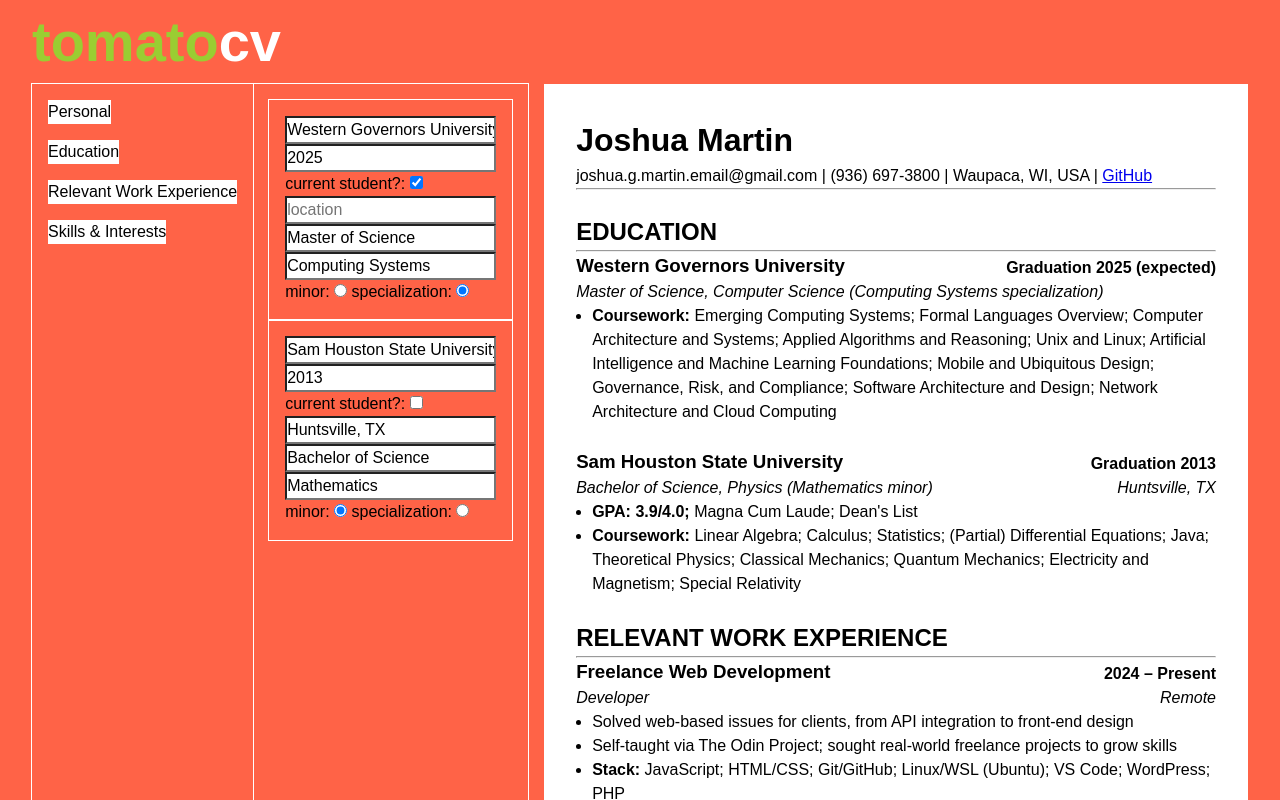
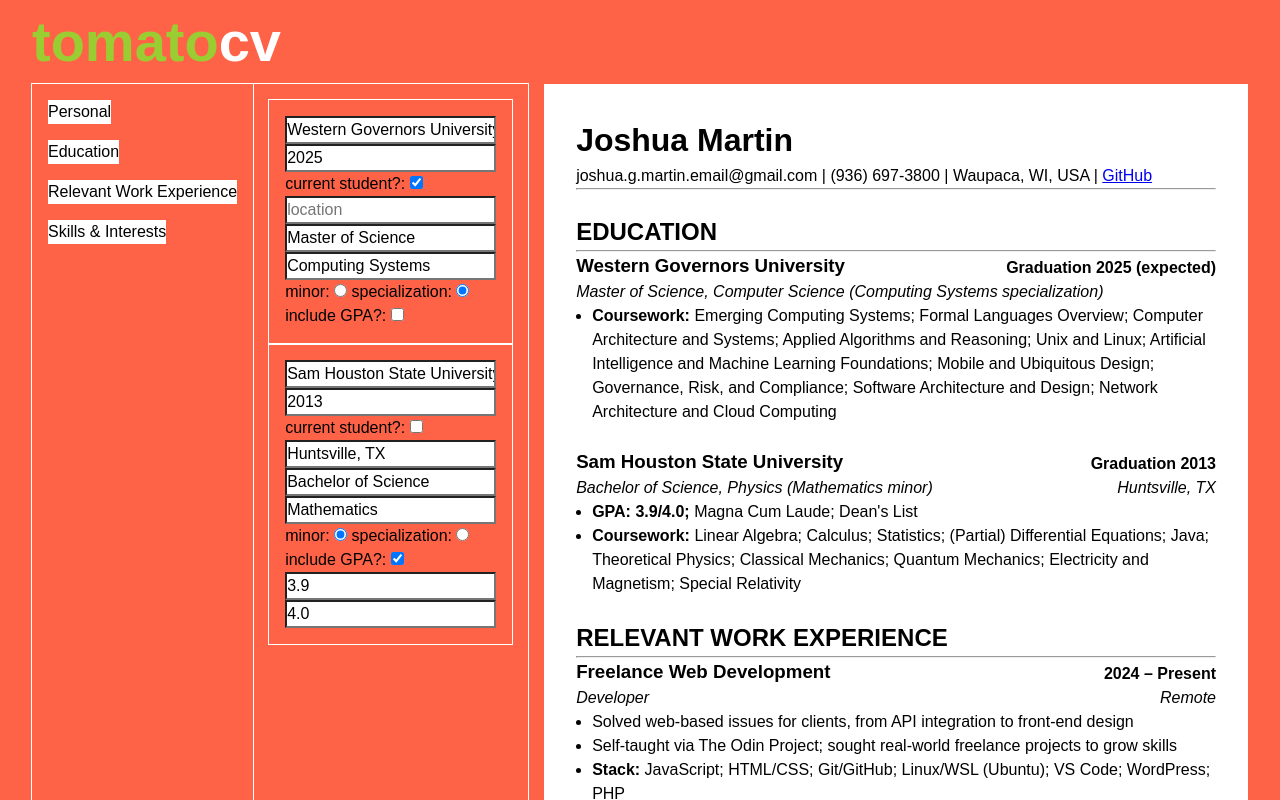
Before and after one commit to joshuaGmartin/cv-app, a React (Vite) app: page / in a window 1280 px wide. Shown: the top 800 px of the page. Built offline with nearby package versions, Linux system fonts and the light colour scheme.

Commit message:
Add GPA inputs. Fix minor bugs.

```diff
--- a/src/components/EducationInfoInput.jsx
+++ b/src/components/EducationInfoInput.jsx
@@ -19,6 +19,7 @@ export default function EducationInfoInput({ userData, setUserData }) {
 function getEducationInputs(thisEd, userData, setUserData) {
   return (
     <>
+      <div className="education-top-lines-inputs">
         {/* thisEd, key, userData, setUserData, name, type */}
         {GetInput(
           thisEd,
@@ -28,7 +29,6 @@ function getEducationInputs(thisEd, userData, setUserData) {
           thisEd.school + thisEd.gradYear + "school-input",
           "text"
         )}
-
         <div className="grad-year-line">
           {GetInput(
             thisEd,
@@ -47,7 +47,6 @@ function getEducationInputs(thisEd, userData, setUserData) {
             "checkbox"
           )}
         </div>
-
         {GetInput(
           thisEd,
           "location",
@@ -64,7 +63,6 @@ function getEducationInputs(thisEd, userData, setUserData) {
           thisEd.school + thisEd.gradYear + "degree-input",
           "text"
         )}
-
         <div className="minOrSpec-line">
           {GetInput(
             thisEd,
@@ -91,42 +89,48 @@ function getEducationInputs(thisEd, userData, setUserData) {
             "radio"
           )}
         </div>
+      </div>
+
+      <div className="education-list-inputs">
+        {/* thisEd, key, userData, setUserData, name, type */}
+        <div className="gpa-inputs">
+          {GetInput(
+            thisEd,
+            "gpa",
+            userData,
+            setUserData,
+            thisEd.school + thisEd.gradYear + "includeGPA-input",
+            "checkbox"
+          )}
+          {thisEd.gpa || thisEd.gpa === ""
+            ? GetInput(
+                thisEd,
+                "gpa",
+                userData,
+                setUserData,
+                thisEd.school + thisEd.gradYear + "gpa-input",
+                "text"
+              )
+            : null}
+          {thisEd.gpa || thisEd.gpa === ""
+            ? GetInput(
+                thisEd,
+                "gpaScale",
+                userData,
+                setUserData,
+                thisEd.school + thisEd.gradYear + "gpaScale-input",
+                "text"
+              )
+            : null}
+        </div>
+      </div>
     </>
   );
 }
 
-// function MinorSpecInput(thisEd, userData, setUserData) {
-//   // console.log("==========================");
-//   // console.log(thisEd.school);
-//   // console.log("thisEd.minor");
-//   // console.log(thisEd.minor);
-//   // console.log("thisEd.specialization");
-//   // console.log(thisEd.specialization);
-//   // console.log("==========================");
-
-//   let textKey = "minor";
-//   if (thisEd[textKey] === null) textKey = "specialization";
-
-//   return (
-//     <>
-//       {GetTextInput(
-//         thisEd,
-//         textKey,
-//         userData,
-//         setUserData,
-//         thisEd.school + thisEd.gradYear + "minorOrSpec"
-//       )}
-//       minor:{" "}
-
-//     </>
-//   );
-// }
-
-// function GetInput(thisEd, key, userData, setUserData, name, type) {
 function GetInput(...args) {
   switch (args[5]) {
     case "text":
-      // return GetTextInput(args.slice(0, -1));
       return GetTextInput(args);
     case "checkbox":
       return GetCheckBoxInput(args);
@@ -137,11 +141,16 @@ function GetInput(...args) {
 
 function GetTextInput(args) {
   let [thisEd, key, userData, setUserData, inputName, type] = args;
+  let value = thisEd[key];
 
   // handle special
   if (key === "minorOrSpec") {
     key = "minor";
     if (thisEd.minor === null) key = "specialization";
+    value = thisEd[key];
+  }
+  if (key === "gpa" || key === "gpaScale") {
+    if (value === true) value = "";
   }
 
   // set and format placeholders
@@ -149,6 +158,10 @@ function GetTextInput(args) {
   switch (key) {
     case "gradYear":
       placeholder = "graduation year";
+      break;
+    case "gpaScale":
+      placeholder = "gpa scale";
+      break;
   }
 
   return (
@@ -157,7 +170,7 @@ function GetTextInput(args) {
         name={inputName}
         type={type}
         placeholder={placeholder}
-        value={thisEd[key]}
+        value={value}
         onChange={(e) =>
           setUserData({
             ...userData,
@@ -178,20 +191,81 @@ function GetTextInput(args) {
 
 function GetCheckBoxInput(args) {
   let [thisEd, key, userData, setUserData, inputName, type] = args;
+  let checked = thisEd[key];
 
   let label = key;
   switch (key) {
     case "currentStudent":
       label = "current student";
+      break;
+    case "gpa":
+      label = "include GPA";
+      if (thisEd.gpa === "") checked = true; // empty string is false in boolean
+      break;
   }
 
+  // if (key === "currentStudent") {
+  //   return (
+  //     <label htmlFor={inputName}>
+  //       {label}?:{" "}
+  //       <input
+  //         id={inputName}
+  //         name={inputName}
+  //         type={type}
+  //         checked={checked} // thisEd[key] || thisEd.gpa === "" ???
+  //         onChange={() =>
+  //           setUserData({
+  //             ...userData,
+  //             education: userData.education.map((mapEd) => {
+  //               if (mapEd === thisEd) {
+  //                 return {
+  //                   ...mapEd,
+  //                   [key]: !thisEd[key],
+  //                 };
+  //               } else return { ...mapEd };
+  //             }),
+  //           })
+  //         }
+  //       />
+  //     </label>
+  //   );
+  // }
+
+  // // can condense to one return? check edit gpa first
+  // if (key === "gpa") {
+  //   return (
+  //     <div>
+  //       <span>{label}?: </span>
+  //       <input
+  //         name={inputName}
+  //         type={type}
+  //         checked={checked}
+  //         onChange={() =>
+  //           setUserData({
+  //             ...userData,
+  //             education: userData.education.map((mapEd) => {
+  //               if (mapEd === thisEd) {
+  //                 return {
+  //                   ...mapEd,
+  //                   [key]: !thisEd[key],
+  //                   gpaScale: !thisEd.gpaScale, // make ternany?
+  //                 };
+  //               } else return { ...mapEd };
+  //             }),
+  //           })
+  //         }
+  //       />
+  //     </div>
+  //   );
+  // }
   return (
-    <div>
-      <span>{label}?: </span>
+    <label htmlFor={inputName}>
+      {label}?:{" "}
       <input
+        id={inputName}
         name={inputName}
         type={type}
-        checked={thisEd[key]}
+        checked={checked} // thisEd[key] || thisEd.gpa === "" ???
         onChange={() =>
           setUserData({
             ...userData,
@@ -200,13 +274,14 @@ function GetCheckBoxInput(args) {
                 return {
                   ...mapEd,
                   [key]: !thisEd[key],
+                  gpaScale: key === "gpa" ? !thisEd.gpaScale : thisEd.gpaScale, // could make condition to save GPA in dataBase
                 };
               } else return { ...mapEd };
             }),
           })
         }
       />
-    </div>
+    </label>
   );
 }
 
--- a/src/components/ResumePortionEducation.jsx
+++ b/src/components/ResumePortionEducation.jsx
@@ -24,11 +24,6 @@ export default function ResumePortionEducation({ userData }) {
               <i>
                 {thisEd.degree}, {thisEd.major}
                 {getMinorOrSpecLine(thisEd)}
-                {/* (
-                {thisEd.minor !== null
-                  ? thisEd.minor + " minor"
-                  : thisEd.specialization + " specialization"}
-                ) */}
               </i>
               <i>{thisEd.location}</i>
             </div>
@@ -65,7 +60,7 @@ function EducationListSection({ thisEd }) {
   let edGPAplusAwards = null;
 
   if (thisEd.gpa || thisEd.awards.length > 0 || thisEd.coursework.length > 0) {
-    if (thisEd.gpa) {
+    if (thisEd.gpa || thisEd.gpa === "") {
       edGPA = (
         <b>
           GPA: {thisEd.gpa}/{thisEd.gpaScale}
--- a/src/userData.js
+++ b/src/userData.js
@@ -17,8 +17,8 @@ let userData = {
       major: "Computer Science",
       minor: null,
       specialization: "Computing Systems",
-      gpa: null,
-      gpaScale: null,
+      gpa: false,
+      gpaScale: false,
       awards: [],
       coursework: [
         "Emerging Computing Systems",
```
Lines whose indentation alone changed are shown as unchanged.
